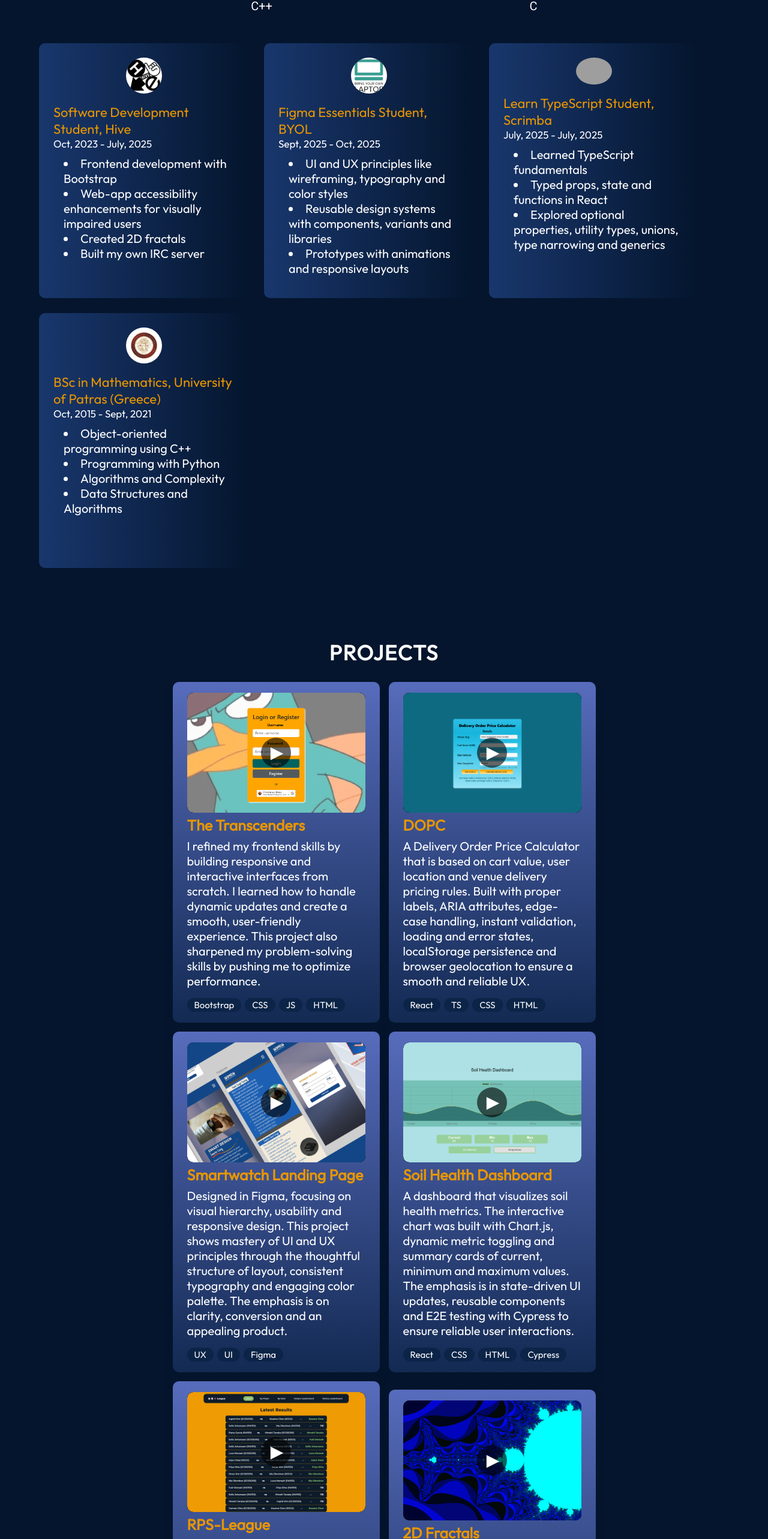
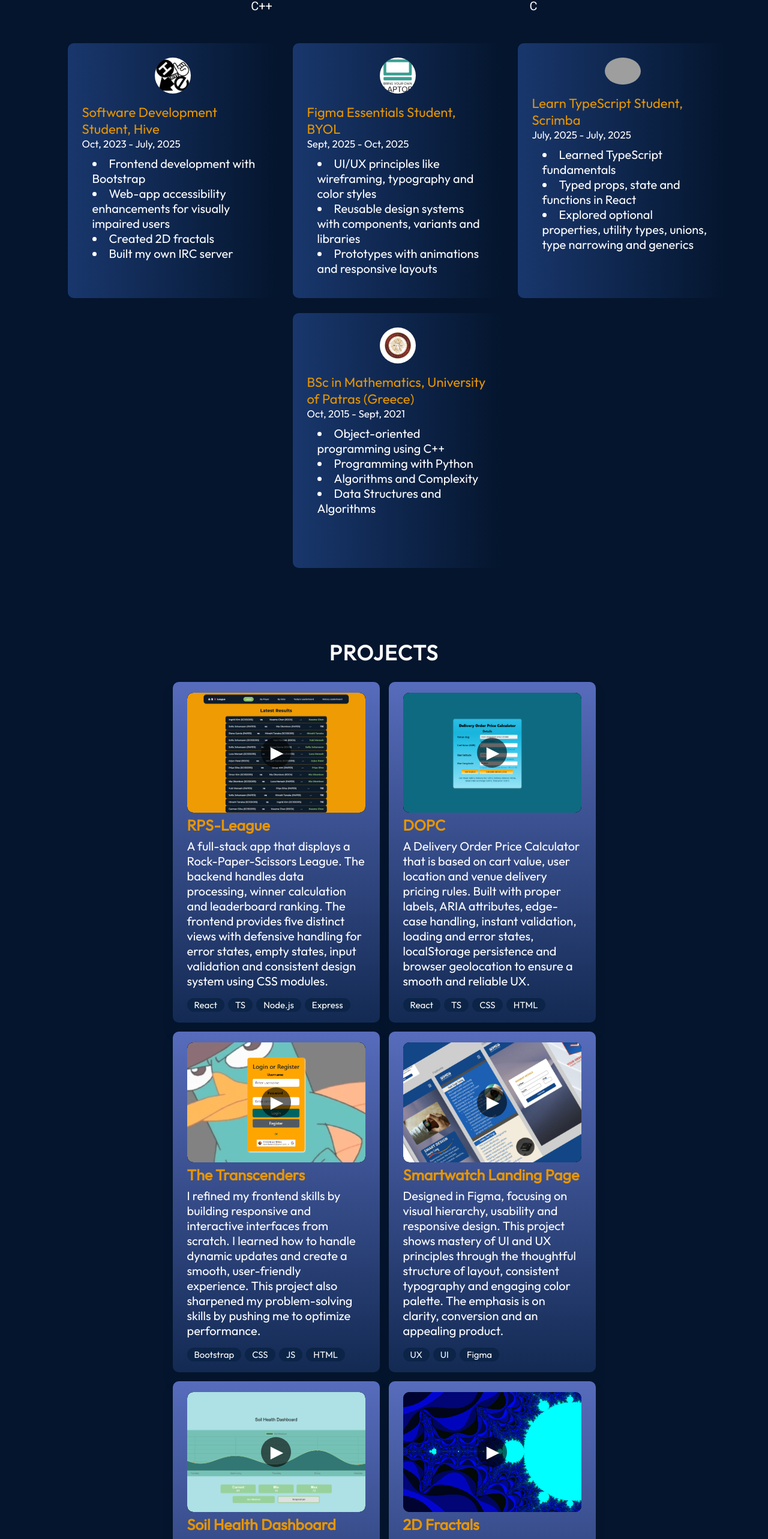
Before and after one commit to SimosTigkas/My-Portfolio, a React (Vite) app in the folder react-portfolio/: page / in a window 1280 px wide. Shown: the part 1624-4190 px from the top of the page at 60% size. Built offline with nearby package versions, Linux system fonts and the light colour scheme; grey boxes are pictures that could not be loaded.

Commit message:
fixed some small mistakes

```diff
--- a/react-portfolio/src/components/Experience/Experience.module.css
+++ b/react-portfolio/src/components/Experience/Experience.module.css
@@ -85,7 +85,7 @@
   flex-direction: row;
   flex-wrap: wrap;
   align-items: center;
-  justify-content: flex-start;
+  justify-content: center;
   gap: 25px;
 }
 
@@ -143,13 +143,6 @@
         transparent 90deg
         );
       }
-      /* 50% {
-        background: conic-gradient(
-      from 270deg,
-      hsl(39,100%,45%) 0deg 180deg,
-      transparent 180deg
-      );
-      } */
       75% {
         background: conic-gradient(
           from 270deg,
@@ -166,10 +159,9 @@
     }
   }
 
-  .historyItem:hover {
-    transform: scale(1.05);
+.historyItem:hover {
+  transform: scale(1.05);
   transition: transform 0.3s ease-in-out;
-  /* box-shadow: 0px 4px 5px 0px gray; */
   cursor: pointer;
 }
 
--- a/react-portfolio/src/data/history.json
+++ b/react-portfolio/src/data/history.json
@@ -14,7 +14,7 @@
     "organisation": "BYOL",
     "startDate": "Sept, 2025",
     "endDate": "Oct, 2025",
-    "experiences": ["UI and UX principles like wireframing, typography and color styles", "Reusable design systems with components, variants and libraries", "Prototypes with animations and responsive layouts"],
+    "experiences": ["UI/UX principles like wireframing, typography and color styles", "Reusable design systems with components, variants and libraries", "Prototypes with animations and responsive layouts"],
     "imageSrc": "history/BYOL.png"
   },
   {
--- a/react-portfolio/src/data/projects.json
+++ b/react-portfolio/src/data/projects.json
@@ -1,11 +1,11 @@
 [
   {
-    "title": "The Transcenders",
-    "imageSrc": "projects/TheTranscenders.png",
-    "description": "I refined my frontend skills by building responsive and interactive interfaces from scratch. I learned how to handle dynamic updates and create a smooth, user-friendly experience. This project also sharpened my problem-solving skills by pushing me to optimize performance.",
-    "skills": ["Bootstrap", "CSS", "JS", "HTML"],
-    "demo": "assets/projects/TheTranscenders.mp4",
-    "source": "https://github.com/SimosTigkas/TheTranscenders"
+    "title": "RPS-League",
+    "imageSrc": "projects/RPS-League.png",
+    "description": "A full-stack app that displays a Rock-Paper-Scissors League. The backend handles data processing, winner calculation and leaderboard ranking. The frontend provides five distinct views with defensive handling for error states, empty states, input validation and consistent design system using CSS modules.",
+    "skills": ["React", "TS", "Node.js", "Express"],
+    "demo": "assets/projects/RPS-League.mp4",
+    "source": "https://github.com/SimosTigkas/Rock-Paper-Scissors-League"
   },
   {
     "title": "DOPC",
@@ -14,6 +14,14 @@
     "skills": ["React", "TS", "CSS", "HTML"],
     "demo": "assets/projects/DeliveryOrderPriceCalculator.mp4",
     "source": "https://github.com/SimosTigkas/Delivery-Order-Price-Calculator"
+  },
+  {
+    "title": "The Transcenders",
+    "imageSrc": "projects/TheTranscenders.png",
+    "description": "I refined my frontend skills by building responsive and interactive interfaces from scratch. I learned how to handle dynamic updates and create a smooth, user-friendly experience. This project also sharpened my problem-solving skills by pushing me to optimize performance.",
+    "skills": ["Bootstrap", "CSS", "JS", "HTML"],
+    "demo": "assets/projects/TheTranscenders.mp4",
+    "source": "https://github.com/SimosTigkas/TheTranscenders"
   },
   {
     "title": "Smartwatch Landing Page",
@@ -32,14 +40,6 @@
     "source": "https://github.com/SimosTigkas/Soil-Health-Dashboard"
   },
   {
-    "title": "RPS-League",
-    "imageSrc": "projects/RPS-League.png",
-    "description": "A full-stack app that displays a Rock-Paper-Scissors League. The backend handles data processing, winner calculation and leaderboard ranking. The frontend provides five distinct views with defensive handling for error states, empty states, input validation and a design system using CSS Modules.",
-    "skills": ["React", "TypeScript", "Node.js", "Express"],
-    "demo": "assets/projects/RPS-League.mp4",
-    "source": "https://github.com/SimosTigkas/Rock-Paper-Scissors-League"
-  },
-  {
     "title": "2D Fractals",
     "imageSrc": "projects/fractals.png",
     "description": "In this project I created mesmerizing fractals, including the Julia set, the Mandelbrot set and the Burning Ship set. Additionally, it allowed me to combine mathematics with computer graphics and develop a deeper appreciation for visual programming.",
```
